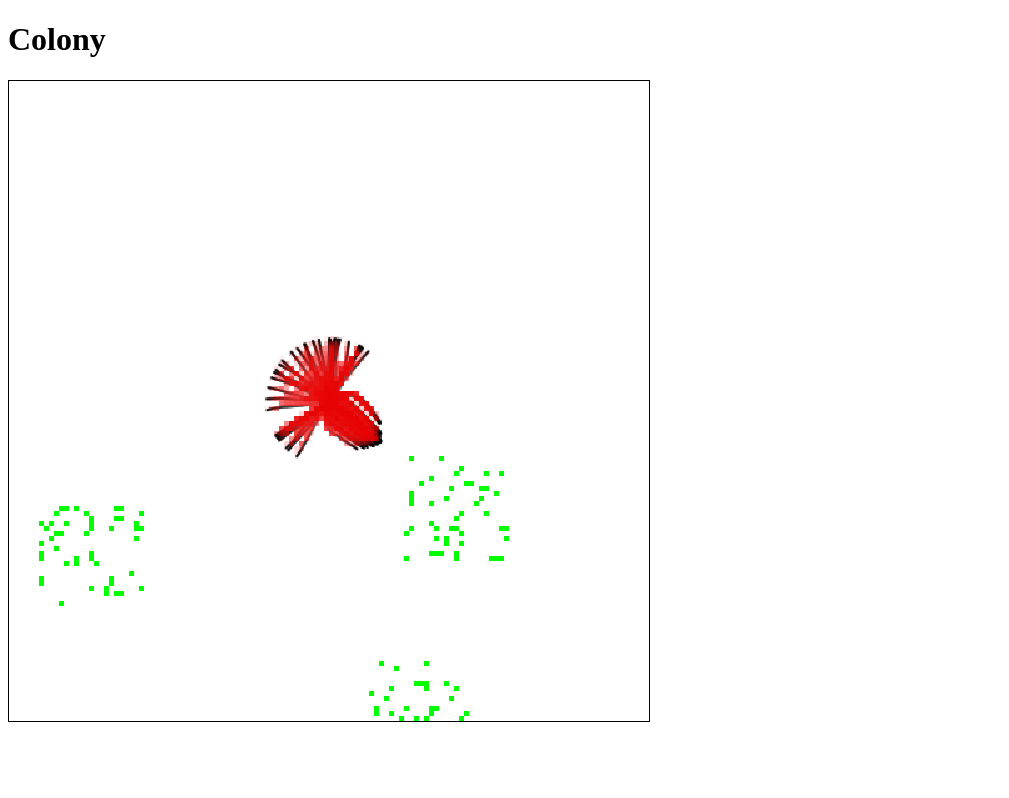
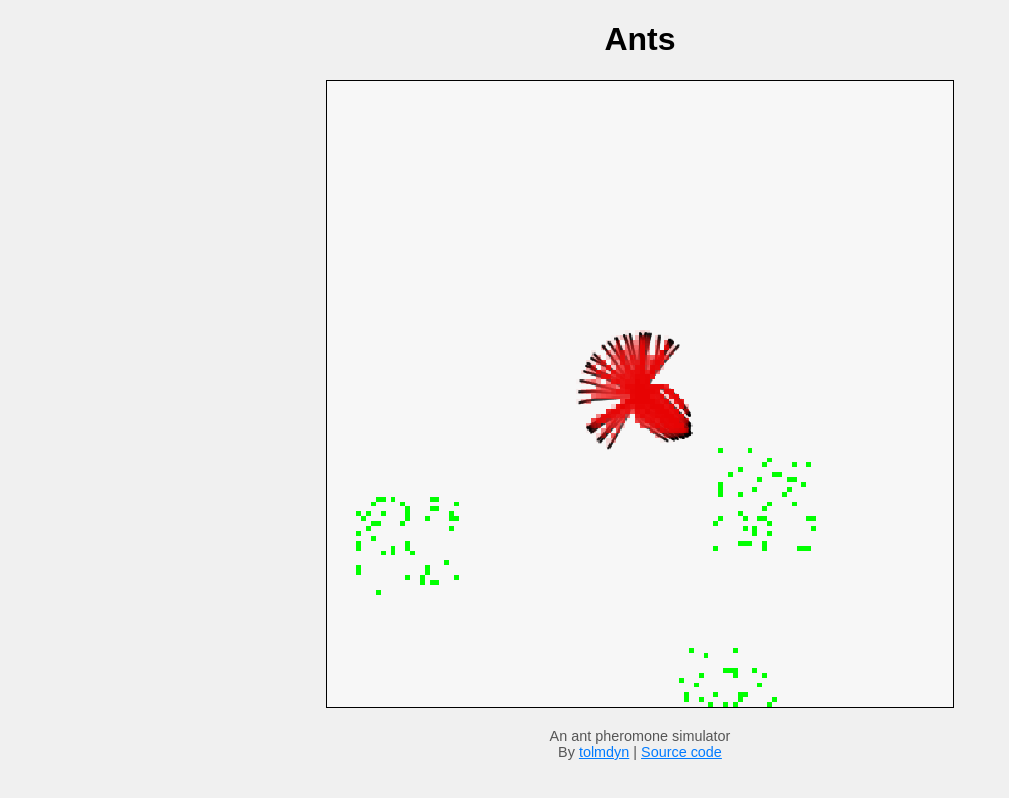
Before and after one commit to tolmdyn/ants, a plain HTML site: page index.html in a window 1280 px wide. Shown: the whole page, without its empty margins (0-1009 px from the left). Drawn offline with Linux system fonts and the light colour scheme; animation ran at ten frames a second.

Commit message:
improved canvas rendering (css)

```diff
--- a/index.html
+++ b/index.html
@@ -3,22 +3,34 @@
 <head>
   <meta charset="UTF-8">
   <meta name="viewport" content="width=device-width, initial-scale=1.0">
-  <title>Colony</title>
+  <title>Ants</title>
   <style>
+    body {
+      margin: 0; /* Removes default body margin */
+      display: flex; /* Use flexbox for centering */
+      flex-direction: column; /* Stack items vertically */
+      justify-content: center; /* Center horizontally */
+      align-items: center; /* Center vertically */
+
+      height: 95vh; /* Full viewport height */
+      font-family: Arial, sans-serif;
+      background-color: #f0f0f0; /* Optional: Set a background color */
+
+    }
     canvas {
       image-rendering: pixelated; /* Ensures crisp scaling for low-res images */
-      width: 640px; /* Display width (scaled up) */
-      height: 640px; /* Display height (scaled up) */
-      border: 1px solid black;
+      border: 1px solid black; /* Optional: Add a border around the canvas */
+      height: 100vh; /* Full viewport height */
     }
   </style>
 </head>
 <body>
-  <h1>Colony</h1>
-  <canvas id="pixelCanvas" width="160" height="160"></canvas>
-
-
-		<script type="module" src="main.js"></script>
-    <script type="module" src="agent.js"></script>
-  </body>
+  <h1>Ants</h1>
+  <canvas id="pixelCanvas"></canvas>
+	<script type="module" src="main.js"></script>
+  <div style="text-align: center; margin-top: 20px; font-size: 0.9em; color: #555;">
+    An ant pheromone simulator<br>
+    By <a href="https://github.com/tolmdyn" style="color: #007bff;">tolmdyn</a> | <a href="https://github.com/tolmdyn/ants" style="color: #007bff;">Source code</a>
+  </div>
+</body>
 </html>
```
